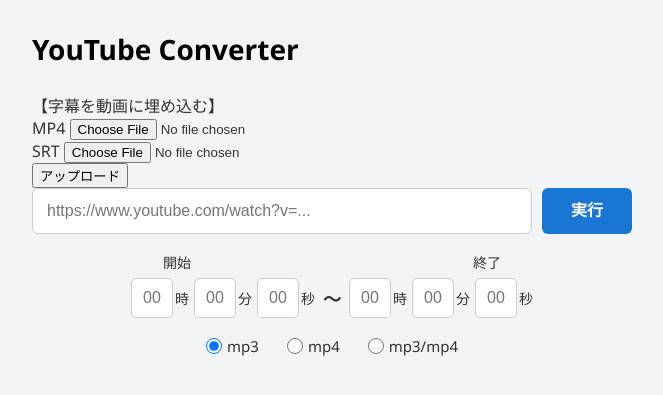
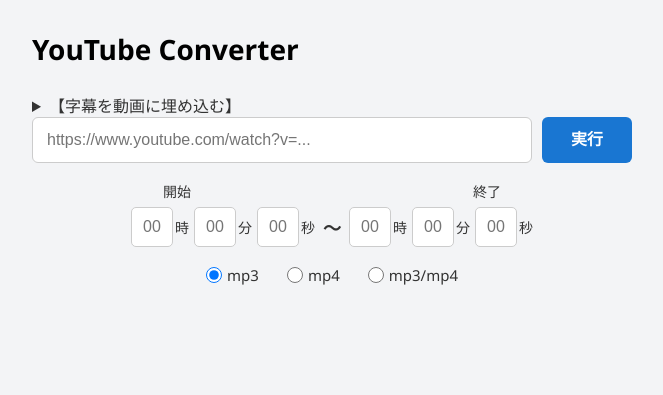
Before and after one commit to sasakiwrkspace-creator/y2conv, a Flask app: page / in a window 1280 px wide. Shown: the top 395 px of the page, without its empty margins (308-971 px from the left). Run offline with Flask 3, Linux system fonts and the light colour scheme; parts of the project's set-up code (start-up, migrations or seed data) failed here and were passed over.

Commit message:
Update index.html

```diff
--- a/templates/index.html
+++ b/templates/index.html
@@ -55,16 +55,14 @@
         class="sub-embed-area"
     >
 
-        <div class="sub-embed-title">
+        <details>
 
+            <summary class="sub-embed-title">
                 【字幕を動画に埋め込む】
-
-        </div>
+            </summary>
 
 
-        <!-- =====================================
-             MP4ファイル
-        ====================================== -->
+            <div class="sub-embed-content">
 
                 <div class="sub-embed-file-row">
 
@@ -85,10 +83,6 @@
                 </div>
 
 
-        <!-- =====================================
-             SRTファイル
-        ====================================== -->
-
                 <div class="sub-embed-file-row">
 
                     <label
@@ -108,10 +102,6 @@
                 </div>
 
 
-        <!-- =====================================
-             アップロードボタン
-        ====================================== -->
-
                 <div class="sub-embed-button-row">
 
                     <button
@@ -125,19 +115,11 @@
                 </div>
 
 
-        <!-- =====================================
-             アップロード状態
-        ====================================== -->
-
                 <div
                     id="sub-embed-status"
                     class="sub-embed-status"
                 ></div>
 
-
-        <!-- =====================================
-             アップロード済みファイル表示
-        ====================================== -->
 
                 <div
                     id="sub-embed-files"
@@ -146,6 +128,9 @@
 
             </div>
 
+        </details>
+
+    </div>
 
     <!-- =========================================
          URL + 実行
```
Lines whose indentation alone changed are shown as unchanged.
